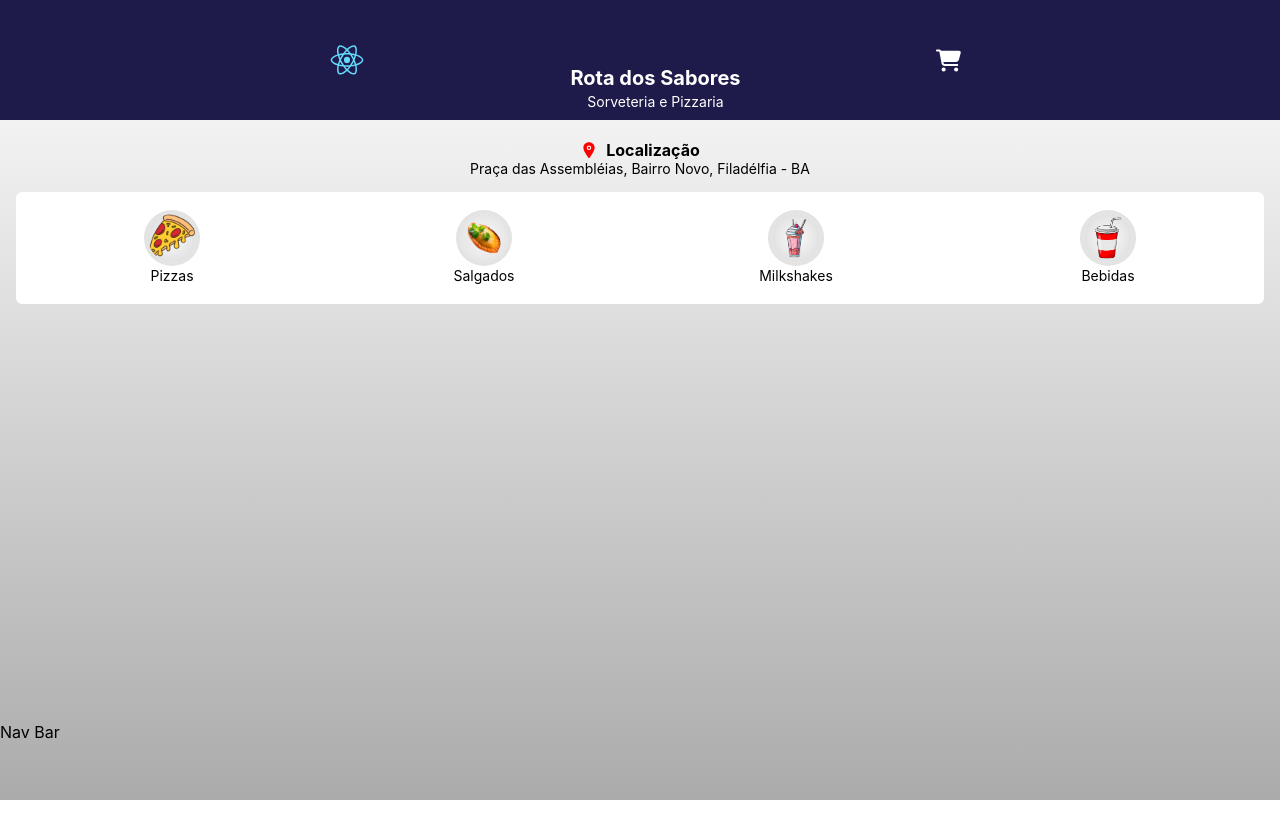
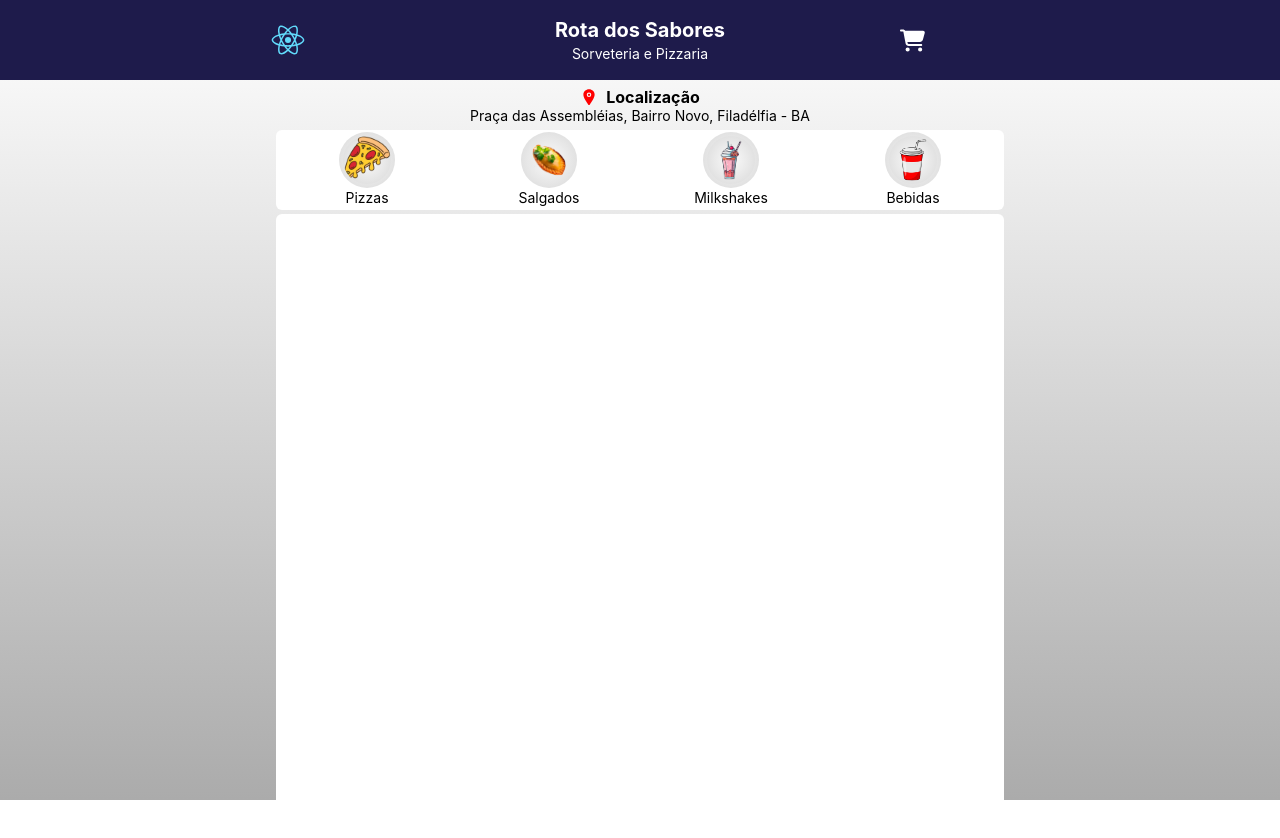
Before and after one commit to CleitonBrito/RotaDosSaboresApp, a React (Create React App) app: page / in a window 1280 px wide. Shown: the top 838 px of the page. Built offline with nearby package versions, Linux system fonts and the light colour scheme.

Commit message:
add sections from header, main and footer

```diff
--- a/src/Components/Footer/index.js
+++ b/src/Components/Footer/index.js
@@ -2,7 +2,9 @@ import React, { Component } from "react"
 
 class Footer extends Component {
     render(){
-       return <div>Nav Bar</div>
+       return <div className="sticky bottom-0 h-12 w-screen sm:hidden block mx-auto bg-themeMainDefault text-white">
+            Footer Bar
+        </div>
     }
 }
 
--- a/src/Components/Header/index.js
+++ b/src/Components/Header/index.js
@@ -4,10 +4,10 @@ import { FaCartShopping } from "react-icons/fa6";
 
 class Header extends Component {
     render(){
-        return <div className="grid w-full h-full justify-items-center text-white bg-themeMainDefault">
-            <div className="flex w-full sm:w-8/12 justify-around items-center p-2">
-                <img className="w-14" src={logo} alt="Logo" />
-                <div className="flex flex-col h-full justify-end items-center">
+        return <div className="grid w-full h-20 p-2 justify-items-center text-white bg-themeMainDefault">
+            <div className="grid grid-cols-[15vmin_65vmin_15vmin] justify-center sm:w-8/12 items-center">
+                <img className="size-14" src={logo} alt="Logo" />
+                <div className="flex flex-col h-full justify-center items-center">
                     <h1 className="font-bold text-xl">
                         Rota dos Sabores
                     </h1>
--- a/src/Components/Layout/index.js
+++ b/src/Components/Layout/index.js
@@ -3,7 +3,7 @@ import Footer from "../../Components/Footer"
 
 const Layout = ({ children }) => {
     return (
-        <div className="grid grid-rows-layout bg-gradient-to-b to-[#ABABAB] from-[#FFFFFF]">
+        <div className="bg-gradient-to-b to-[#ABABAB] from-[#FFFFFF] h-screen grid grid-rows-[5rem_auto]">
             <Header />
             <main className="px-4 py-2">{ children }</main>
             <Footer />
--- a/src/Pages/Home/index.js
+++ b/src/Pages/Home/index.js
@@ -9,8 +9,8 @@ import './index.css'
 export default function Home(){
     return (
         <Layout>
-            <div className="grid grid-rows-[8vh_14vh_78vh]">
-                <section className="leading-3 flex justify-center items-center flex-col">
+            <div className="flex flex-col sm:gap-y-1 gap-y-4 sm:w-7/12 mx-auto">
+                <section className="leading-3 flex justify-center h-18 items-center flex-col">
                     <div className="flex gap-2 items-center">
                         <IoLocation size={18} color="red"/>
                         <span className="font-bold">Localização</span>
@@ -19,7 +19,7 @@ export default function Home(){
                         Praça das Assembléias, Bairro Novo, Filadélfia - BA
                     </span>
                 </section>
-                <section className="grid grid-cols-4 items-center justify-items-center leading-4 bg-white rounded-md">
+                <section className="mx-auto w-full grid grid-rows-none grid-cols-4 h-20 items-center justify-items-center leading-4 bg-white rounded-md">
                     <div className="flex flex-col items-center">
                         <div className="size-14 rounded-full products-img flex justify-center items-center">
                             <img className="size-12 rounded-full products-img object-scale-down" src={ pizzaImg } alt="" />
@@ -45,7 +45,8 @@ export default function Home(){
                         <span className="text-sm">Bebidas</span>
                     </div>
                 </section>
-                <section className="main">
+                <section className="main bg-white rounded-md h-screen">
+
                 </section>
             </div>
         </Layout>
--- a/src/index.css
+++ b/src/index.css
@@ -19,3 +19,8 @@ code {
   font-family: source-code-pro, Menlo, Monaco, Consolas, 'Courier New',
     monospace;
 }
+
+audio, canvas, embed, iframe, img, object, svg, video {
+    display: block;
+    vertical-align: middle;
+}
--- a/tailwind.config.js
+++ b/tailwind.config.js
@@ -4,9 +4,6 @@ module.exports = {
   theme: {
 
     extend: {
-        gridTemplateRows : {
-            "layout" : "15vh 75vh 10vh"
-        },
         backgroundColor: {
             themeMainDefault : "#1E1B4B"
         },
```
